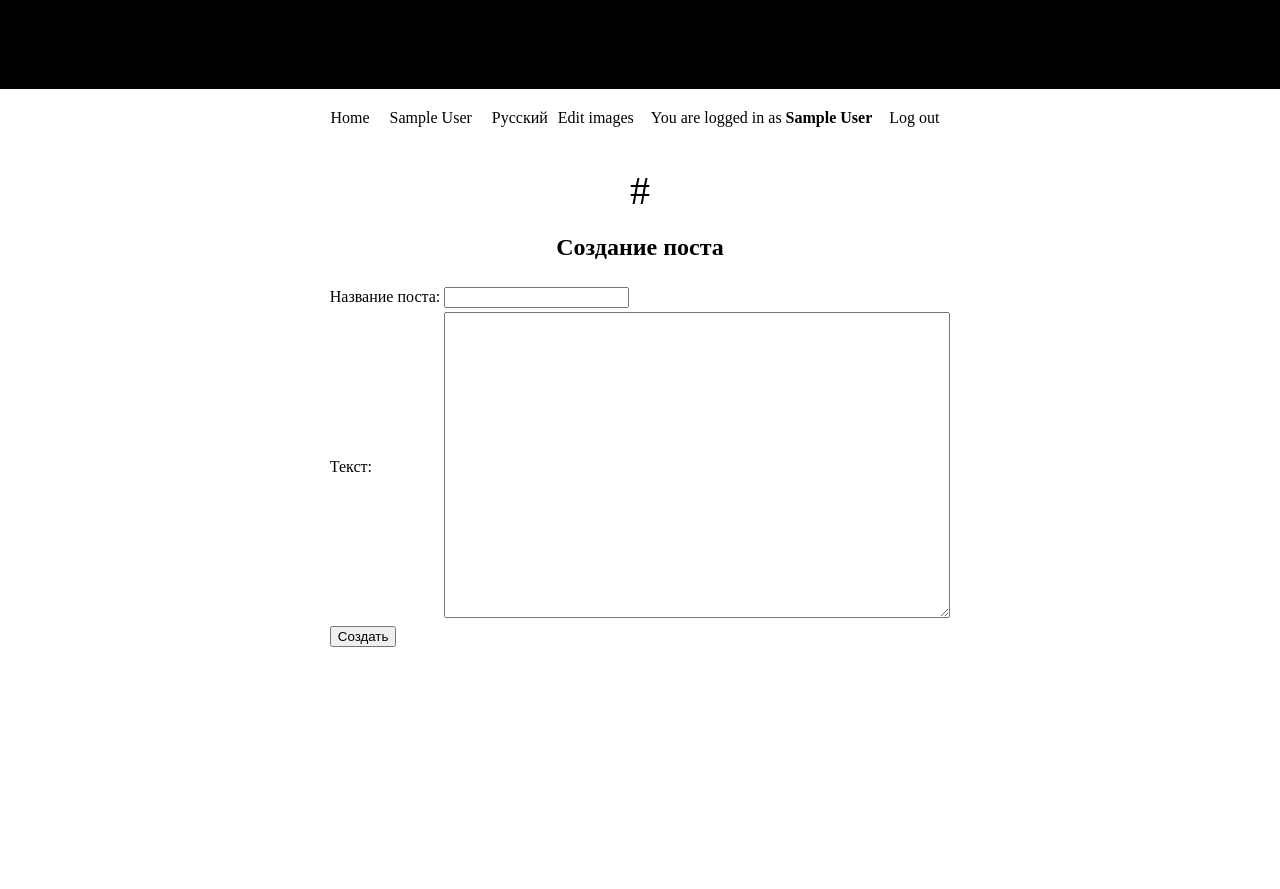
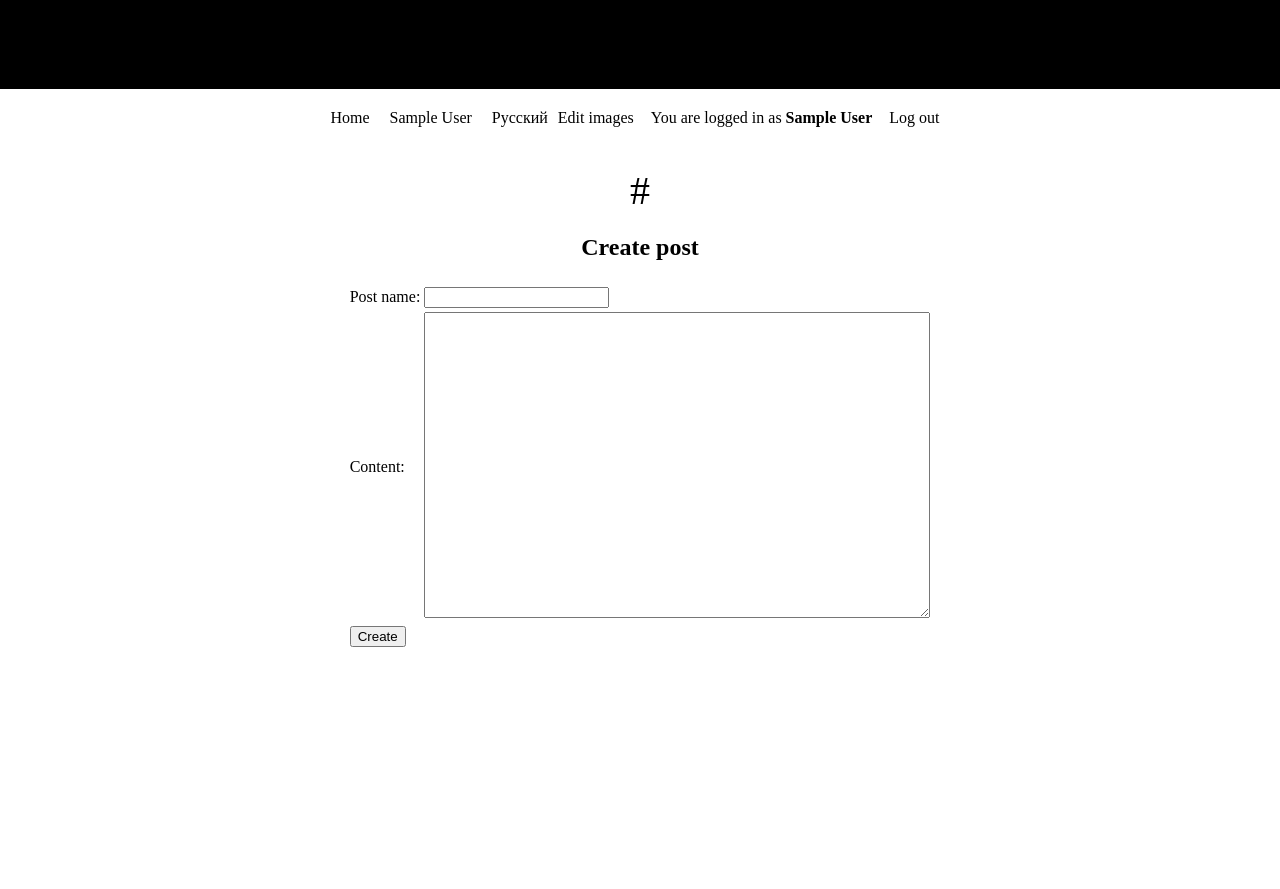
Before and after one commit to ElenaBadasen/multilang_blog, a Rails app: the page made by app/views/posts/new_and_edit.html.erb in a window 1280 px wide. Shown: the part 711-1600 px from the top of the page. Run offline with Rails 7, Linux system fonts and the light colour scheme; the visitor is signed in with stand-in values (Sample User, id 1); data that the repository does not hold is empty; style sheets or scripts are compiled from the project's sources; some libraries are stand-ins or nearby versions.

Commit message:
website elements translated

```diff
--- a/app/views/images/show.html.erb
+++ b/app/views/images/show.html.erb
@@ -5,5 +5,5 @@
 <% end %>
 
 <p><%= text_field_tag "url", request.host + @image.file.url %></p>
-<p><%= link_to "Все изображения", images_path %></p>
+<p><%= link_to t('all_images'), images_path %></p>
 </div>
--- a/app/views/posts/new_and_edit.html.erb
+++ b/app/views/posts/new_and_edit.html.erb
@@ -3,7 +3,7 @@
 
     <div><%= link_to @category.name, category_posts_path(@username, @category.path), class:"category_link" %></div>
 
-<h2><%= @action == :update ? "Редактирование поста" : "Создание поста" %></h2>
+<h2><%= @action == :update ? t('updating_post') : t('creating_post') %></h2>
     <div class="table_div">
       <table>
 <% if @post.errors.any? %>
@@ -22,13 +22,13 @@
 <%= form_for @post, url: {action: @action}, html: { multipart: true }, method: @action == :update ? :PATCH : :POST  do |f| %>
     <table>
       <tr>
-        <td>Название поста:</td><td><%= f.text_field :name %></td>
+        <td><%= t('post_name') %></td><td><%= f.text_field :name %></td>
       </tr>
       <tr>
-        <td>Текст:</td><td><%= f.text_area :content %></td>
+        <td><%= t('post_content') %></td><td><%= f.text_area :content %></td>
       </tr>
       <tr>
-        <td><%= f.submit @action == :update ? "Изменить" : "Создать" %></td><td></td>
+        <td><%= f.submit @action == :update ? t('update') : t('create') %></td><td></td>
       </tr>
     </table>
 <% end %>
--- a/app/views/posts/show.html.erb
+++ b/app/views/posts/show.html.erb
@@ -12,8 +12,8 @@
       </div>
       <% if can? :manage, @post %>
         <div class="edit_links">
-          <%= link_to "Редактировать", edit_post_path(@username, @post.id), class:"edit_link" %>
-          <%= link_to "Удалить", post_path(@username, @post.id), method: :delete, data: { confirm: "Вы уверены, что хотите удалить этот пост?" }, class:"edit_link" %>
+          <%= link_to t('edit'), edit_post_path(@username, @post.id), class:"edit_link" %>
+          <%= link_to t('delete'), post_path(@username, @post.id), method: :delete, data: { confirm: t('confirm_post_delete') }, class:"edit_link" %>
         </div>
       <% end %>
       <div class="content">
--- a/config/locales/en.yml
+++ b/config/locales/en.yml
@@ -51,3 +51,18 @@ en:
 
   uploading_new_image: "Upload new image"
   upload: "Upload"
+
+  all_images: "All images"
+
+  authentication: "Authentication"
+  email: "E-mail:"
+  password: "Password:"
+  enter: "Log in"
+
+  confirm_post_delete: "Are you sure you want to delete this post?"
+  new_post: "New post"
+
+  updating_post: "Update post"
+  creating_post: "Create post"
+  post_name: "Post name:"
+  post_content: "Content:"
--- a/config/locales/ru.yml
+++ b/config/locales/ru.yml
@@ -30,3 +30,18 @@ ru:
 
   uploading_new_image: "Загрузка изображения"
   upload: "Загрузить"
+
+  all_images: "Все изображения"
+
+  authentication: "Аутентификация"
+  email: "E-mail:"
+  password: "Пароль:"
+  enter: "Войти"
+
+  confirm_post_delete: "Вы уверены, что хотите удалить этот пост?"
+  new_post: "Написать новый пост"
+
+  updating_post: "Редактирование поста"
+  creating_post: "Создание поста"
+  post_name: "Название поста:"
+  post_content: "Текст:"
```
Also changed, not shown: app/views/posts/index.html.erb (+5 -5 lines), app/views/sessions/new.html.erb (+4 -4 lines). Lines whose indentation alone changed are shown as unchanged.
